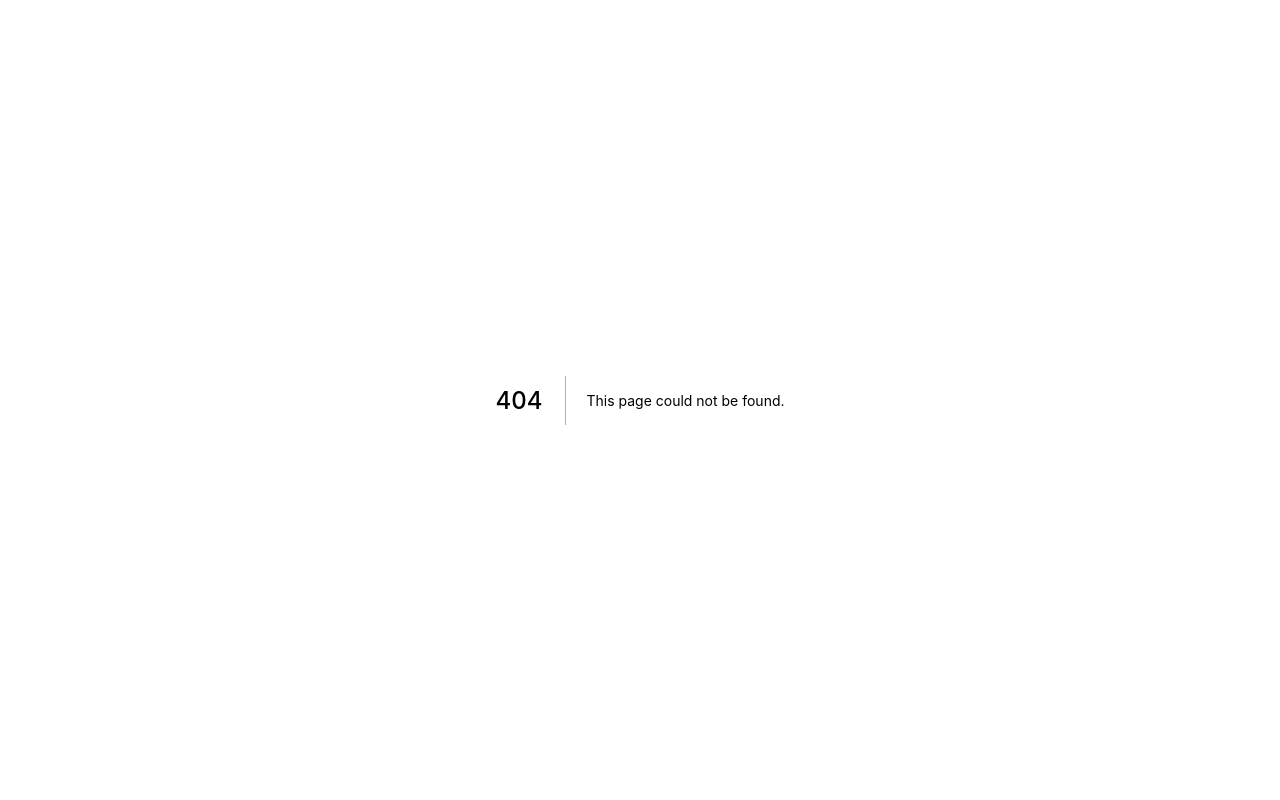
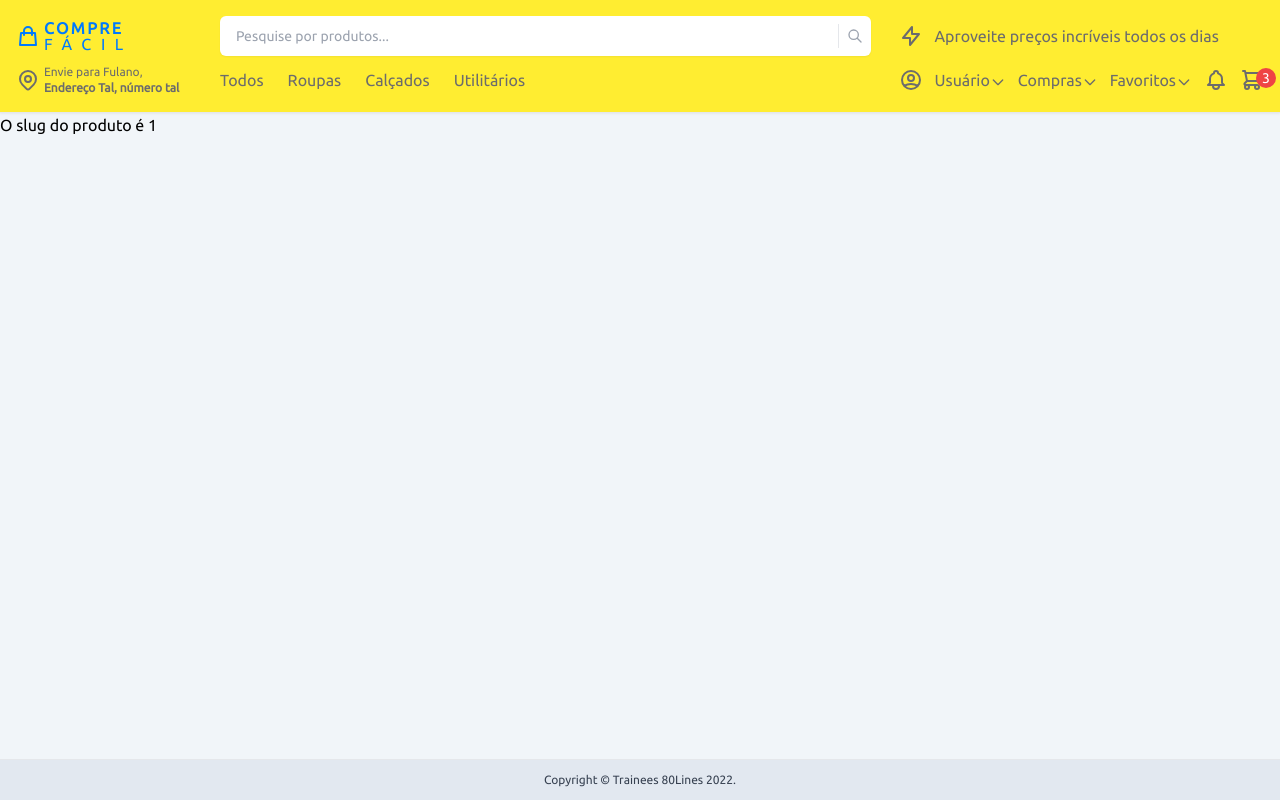
Before and after one commit to leandroepr/trainees-ecommerce-2022, a Next.js app: page /produtos/1 in a window 1280 px wide. Before the commit this address had no page. Built offline with nearby package versions, Linux system fonts and the light colour scheme.

Commit message:
feat: add productDetailScreen route The route uses SSR passing slug from query to screen component

```diff
--- /dev/null
+++ b/src/components/screens/product-detail/index.ts
@@ -0,0 +1,3 @@
+import ProductDetailScreen from './product-detail-screen'
+export default ProductDetailScreen
+export type { ProductDetailScreenProps } from './product-detail-screen'
--- /dev/null
+++ b/src/components/screens/product-detail/product-detail-screen.tsx
@@ -0,0 +1,15 @@
+import DefaultPublicLayout from 'components/templates/public-layout/default-public-layout'
+import React from 'react'
+
+export interface ProductDetailScreenProps {
+  slug: string
+}
+const ProductDetailScreen: React.FC<ProductDetailScreenProps> = ({ slug }) => {
+  return (
+    <DefaultPublicLayout title="Detalhes do produto">
+      <div>O slug do produto é {slug}</div>
+    </DefaultPublicLayout>
+  )
+}
+
+export default ProductDetailScreen
--- /dev/null
+++ b/src/pages/produtos/[slug].tsx
@@ -0,0 +1,18 @@
+import ProductDetailScreen from 'components/screens/product-detail'
+import { GetServerSideProps, NextPage } from 'next'
+
+interface Props {
+  slug: string
+}
+const ProductDetailRoute: NextPage<Props> = ({ slug }) => {
+  return <ProductDetailScreen slug={slug} />
+}
+
+export const getServerSideProps: GetServerSideProps<Props> = async (
+  context
+) => {
+  const slug = context.query.slug?.toString() || ''
+  return { props: { slug } }
+}
+
+export default ProductDetailRoute
```
